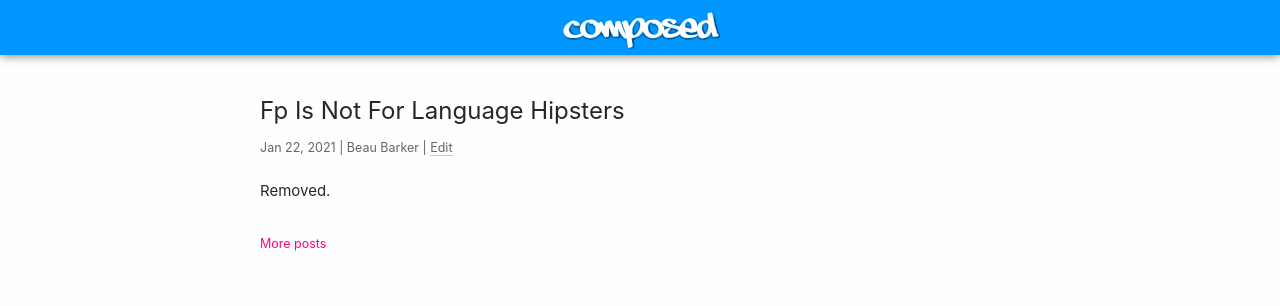
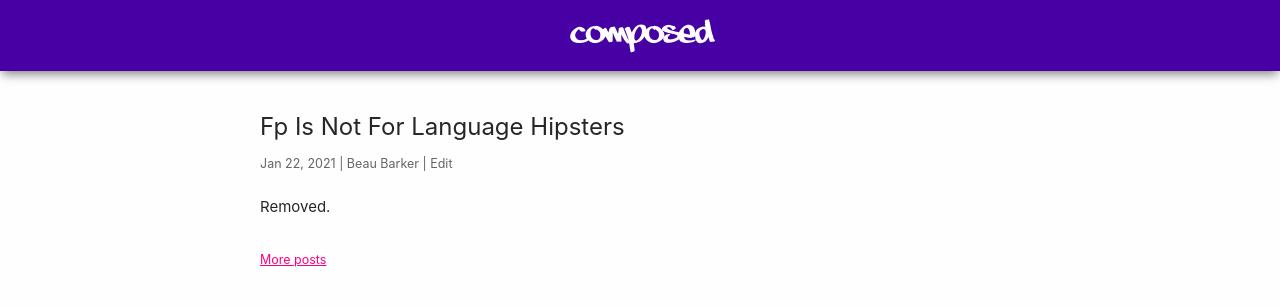
Before and after one commit to explodinglabs/explodinglabs.github.io, a Jekyll site: the page built from _posts/2021-01-22-fp-is-not-for-language-hipsters.markdown, in a window 1280 px wide. Shown: the top 306 px of the page. Built offline with Jekyll 4.4.1, drawn with Linux system fonts in a browser that asks for light colours; our own code applies the rules of GitHub Pages for plain Markdown files.

Commit message:
Purple nav

```diff
--- a/_layouts/all.html
+++ b/_layouts/all.html
@@ -27,10 +27,15 @@
         {% seo %}
     </head>
     <body>
+        <div id="socials">
+            <div class="wrapper">
+            </div>
+        </div>
         <nav>
-            <a href="/">
-                <img src="/assets/composed.png" />
-            </a>
+            <div class="wrapper" style="height: 100%">
+                <span class="logo"></span><!-- Centers the image vertically -->
+                <a href="/"><img src="/assets/composed.png" /></a>
+            </div>
         </nav>
         {{ content }}
     </body>
--- a/css/main.scss
+++ b/css/main.scss
@@ -35,16 +35,28 @@ body {
     background-color: #fefefe;
 }
 
+#socials {
+    display: none;
+    height: 35px;
+    background-color: #06c;
+    box-shadow: 0 4px 2px -2px gray;
+}
+
 nav {
-    padding-top: 10px;
-    padding-bottom: 5px;
+    height: 71px;
     margin-bottom: $space * 1;
-    background-color: #0096FF;
-    box-shadow: 0 0 10px 0 #666;
+    background-color: rgb(71, 0, 163);
+    box-shadow: 0 5px 10px -2px gray;
     text-align: center;
-    a {
-        font-size: 1.3em;
-        color: white;
+    .logo {
+        white-space: nowrap;
+        display: inline-block;
+        height: 100%;
+        vertical-align: middle;
+        img {
+            vertical-align: middle;
+            height: 40px;
+        }
     }
 }
 
@@ -99,8 +111,12 @@ article {
     .post-meta {
         font-size: smaller;
         color: #666;
-        a { color: #666; border-bottom: 1px solid #ccc; }
+        a { color: #666; text-decoration: none; }
         margin-bottom: $space;
+    }
+
+    a {
+        text-decoration: underline;
     }
 
     .post-content {
```
Also changed, not shown: assets/composed.png.
